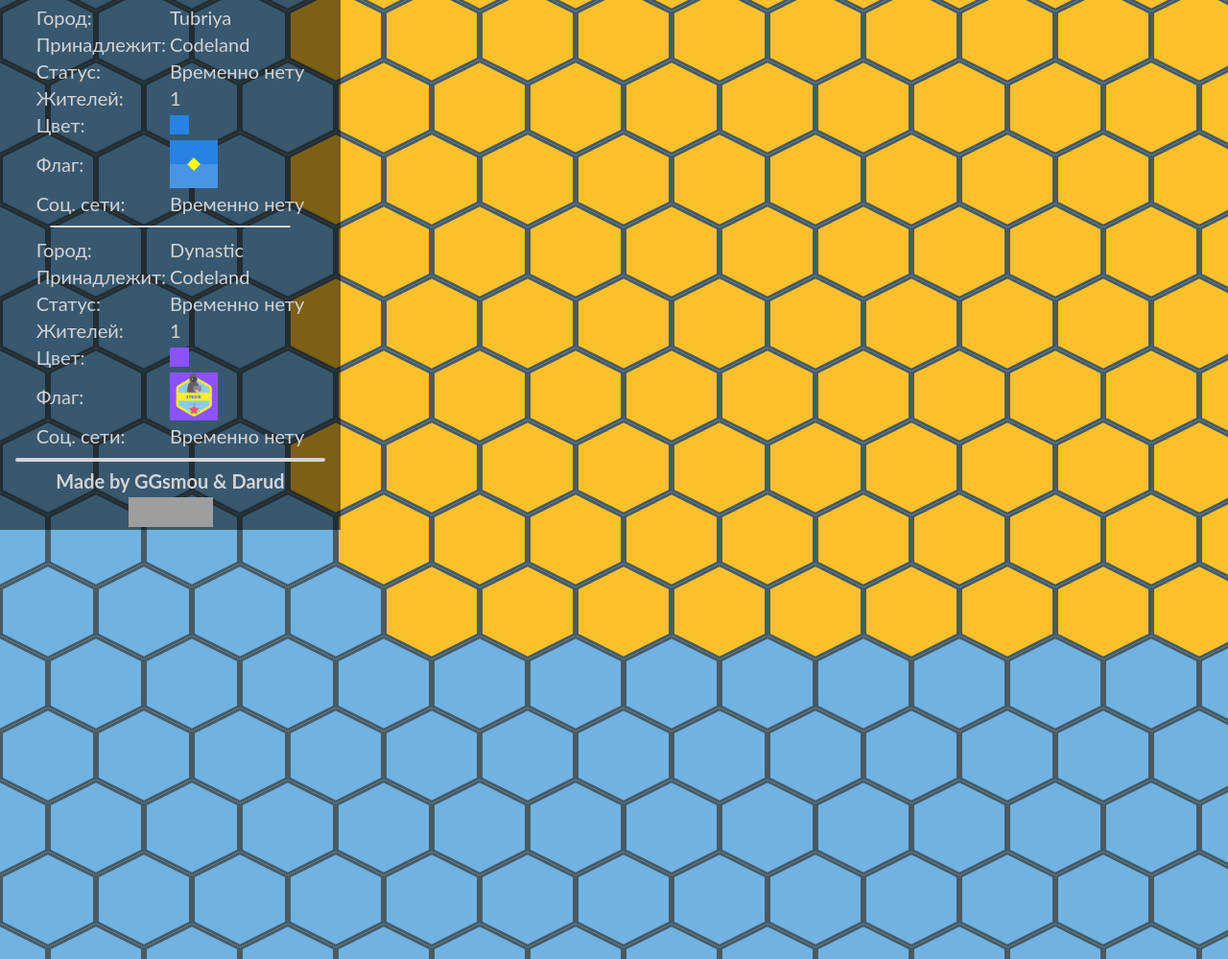
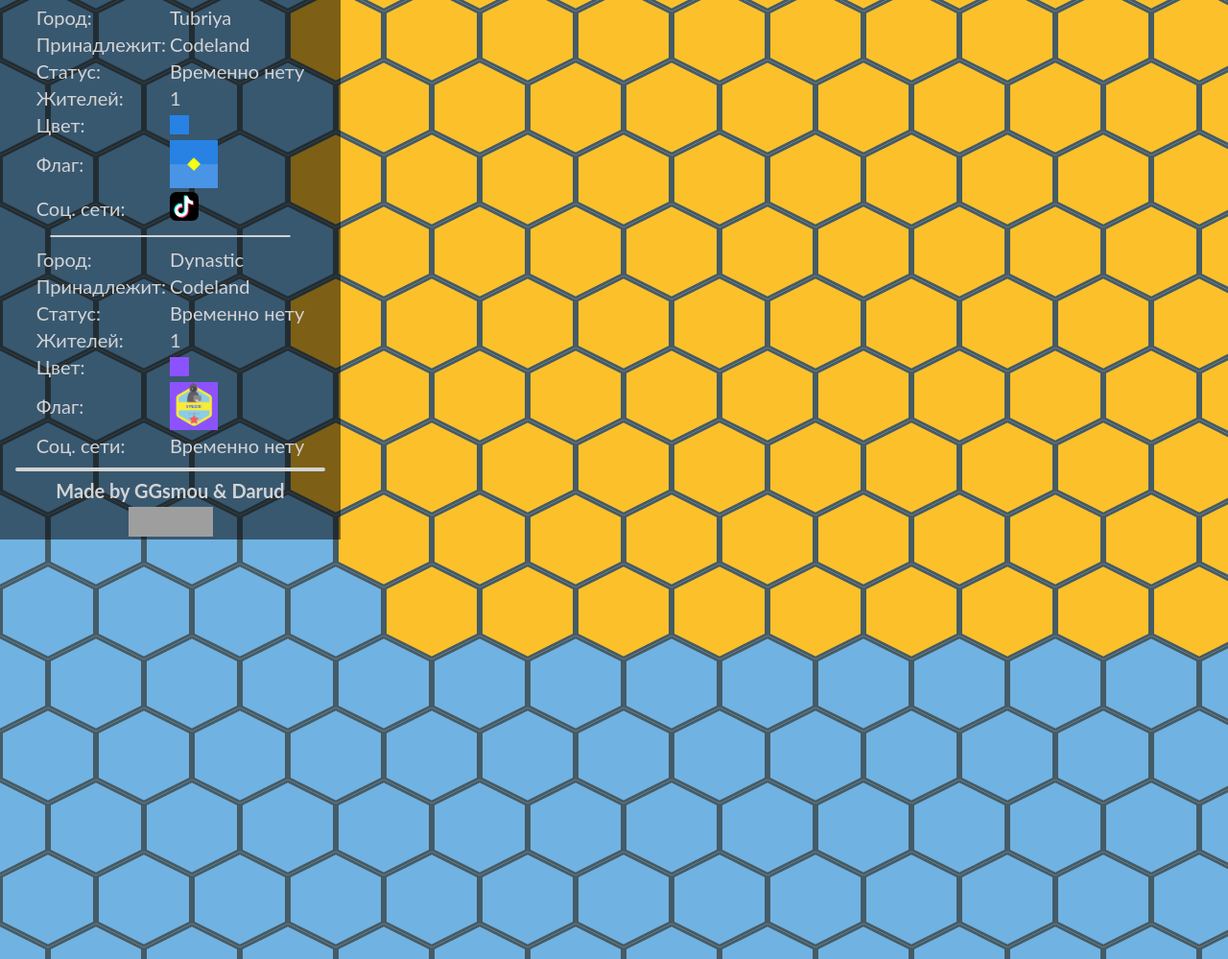
Before and after one commit to GGsmou/CodeLandSites, a plain HTML site: page index.html in a window 1280 px wide. Shown: the part 863-1862 px from the top of the page at 96% size. Drawn offline with Linux system fonts and the light colour scheme; grey boxes are pictures that could not be loaded.

Commit message:
Update index.html

```diff
--- a/index.html
+++ b/index.html
@@ -118,7 +118,7 @@
 			<tr>
 				<td>Соц. сети:</td>
 				<td>
-					Временно нету
+					<a href="https://vm.tiktok.com/ZML9y8VSW/" target="_blank"><img src="main/img/TikTok-Logo.png" width="30px" alt=""></a>
 				</td>
 			</tr>
 		</table>
```
